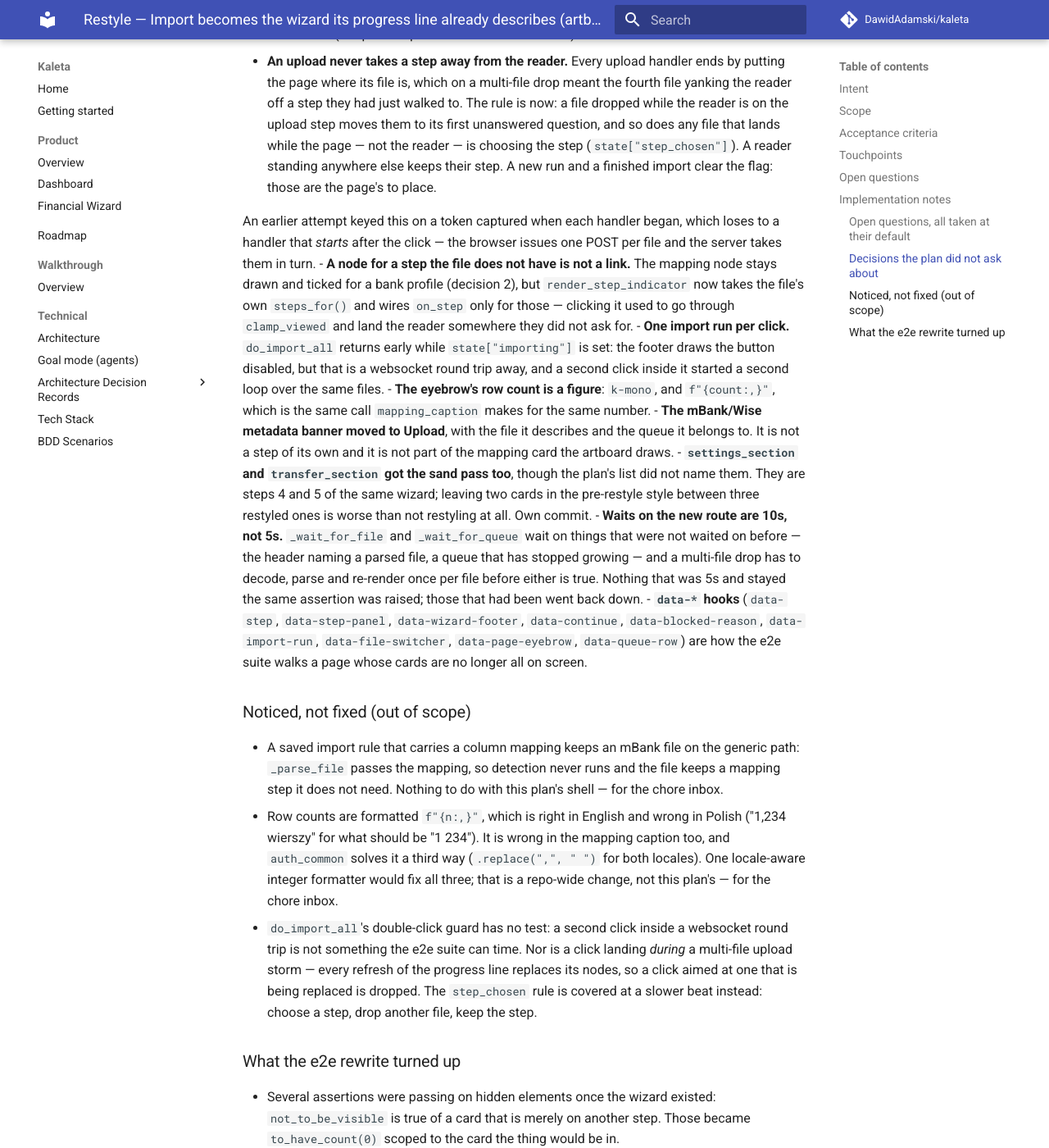
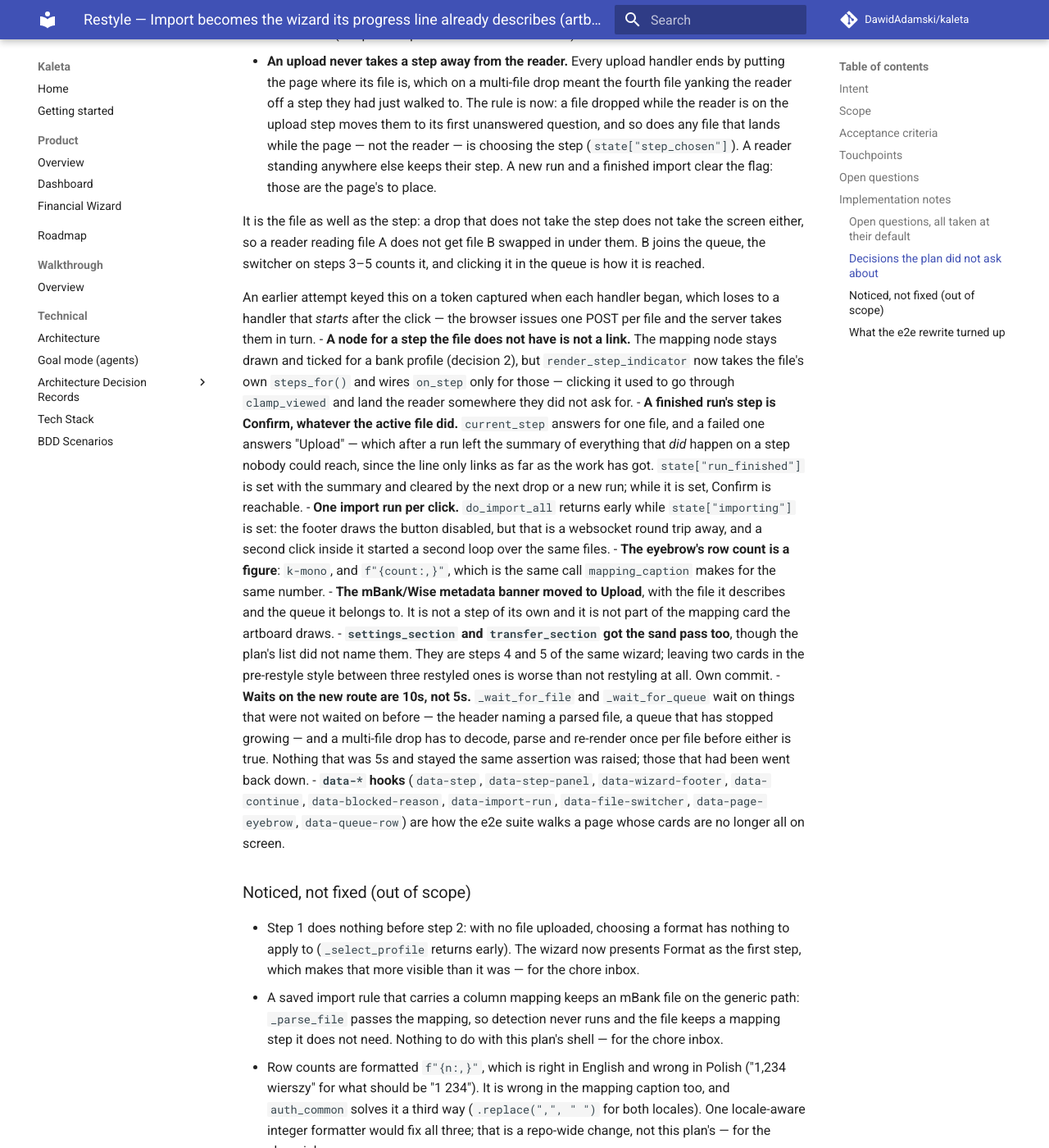
Before and after one commit to DawidAdamski/kaleta, an MkDocs documentation site: the page built from docs/plans/restyle-import-wizard.md, in a window 1280 px wide and 1400 px high, scrolled down 3961 px. Shown: the whole window at 82% size. Built offline with MkDocs 1.6.1 and Material for MkDocs 9.7.7, drawn with Linux system fonts in a browser that asks for light colours; comment, search, counter and statistics services are not loaded; some of the changed text lies outside the part shown.

Commit message:
fix(import): a run that failed still has a report to read
Found by review, and the worse of the two: `current_step` answers for one
file, and a failed file's answer is "Upload". So a run in which the
active file failed put the reader back on the upload step, with the
summary of everything that did happen — per-file totals, skipped rows,
Start new import — on a step the progress line would not even link,
because it links only as far as the work has got.

A finished run's step is Confirm, whatever its files did:
`state["run_finished"]` is set with the summary and cleared by the next
drop or a new run. KAL-CSV-021 now reads the summary it was walking past.

And the reader keeps the file, not just the step: a drop that does not
take the step does not take the screen either. Reading file A on Preview
and having B swapped in under you is the same interruption as being moved
off the step, one card lower down. B joins the queue and the switcher
counts it; clicking it is how it is reached.

The two neighbouring suites assert the summary's per-file line rather
than its heading, which renders for a failed run too.

Co-Authored-By: Claude Opus 5 (1M context) <noreply@anthropic.com>
Claude-Session: https://claude.ai/code/session_0152AYpRfMD2oD5sjv3sg3qi

```diff
--- a/docs/plans/restyle-import-wizard.md
+++ b/docs/plans/restyle-import-wizard.md
@@ -187,6 +187,11 @@ separate plan.
   standing anywhere else keeps their step. A new run and a finished
   import clear the flag: those are the page's to place.
 
+  It is the file as well as the step: a drop that does not take the step
+  does not take the screen either, so a reader reading file A does not
+  get file B swapped in under them. B joins the queue, the switcher on
+  steps 3–5 counts it, and clicking it in the queue is how it is reached.
+
   An earlier attempt keyed this on a token captured when each handler
   began, which loses to a handler that *starts* after the click — the
   browser issues one POST per file and the server takes them in turn.
@@ -195,6 +200,13 @@ separate plan.
   `render_step_indicator` now takes the file's own `steps_for()` and
   wires `on_step` only for those — clicking it used to go through
   `clamp_viewed` and land the reader somewhere they did not ask for.
+- **A finished run's step is Confirm, whatever the active file did.**
+  `current_step` answers for one file, and a failed one answers "Upload"
+  — which after a run left the summary of everything that *did* happen
+  on a step nobody could reach, since the line only links as far as the
+  work has got. `state["run_finished"]` is set with the summary and
+  cleared by the next drop or a new run; while it is set, Confirm is
+  reachable.
 - **One import run per click.** `do_import_all` returns early while
   `state["importing"]` is set: the footer draws the button disabled, but
   that is a websocket round trip away, and a second click inside it
@@ -221,6 +233,10 @@ separate plan.
 
 ### Noticed, not fixed (out of scope)
 
+- Step 1 does nothing before step 2: with no file uploaded, choosing a
+  format has nothing to apply to (`_select_profile` returns early). The
+  wizard now presents Format as the first step, which makes that more
+  visible than it was — for the chore inbox.
 - A saved import rule that carries a column mapping keeps an mBank file
   on the generic path: `_parse_file` passes the mapping, so detection
   never runs and the file keeps a mapping step it does not need. Nothing
@@ -240,6 +256,11 @@ separate plan.
 
 ### What the e2e rewrite turned up
 
+- `expect(get_by_text("Imported"))` was the queue's own status chip, which
+  is a step away from where an import now lands. The summary's per-file
+  line replaces it ("…: 3 imported, 0 duplicates skipped"), not the
+  summary heading, which renders for a failed run too.
+
 - Several assertions were passing on hidden elements once the wizard
   existed: `not_to_be_visible` is true of a card that is merely on
   another step. Those became `to_have_count(0)` scoped to the card the
```
Also changed, not shown: other parts of docs/plans/restyle-import-wizard.md (+1 -1 lines), 4 other files.
